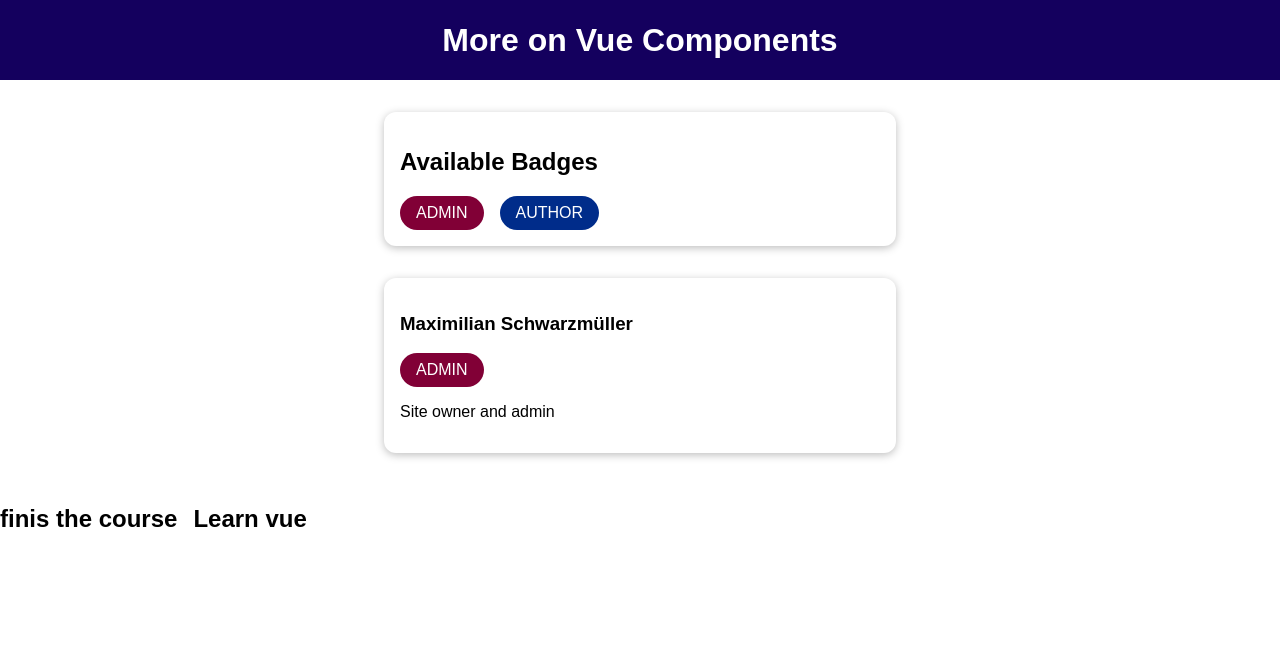
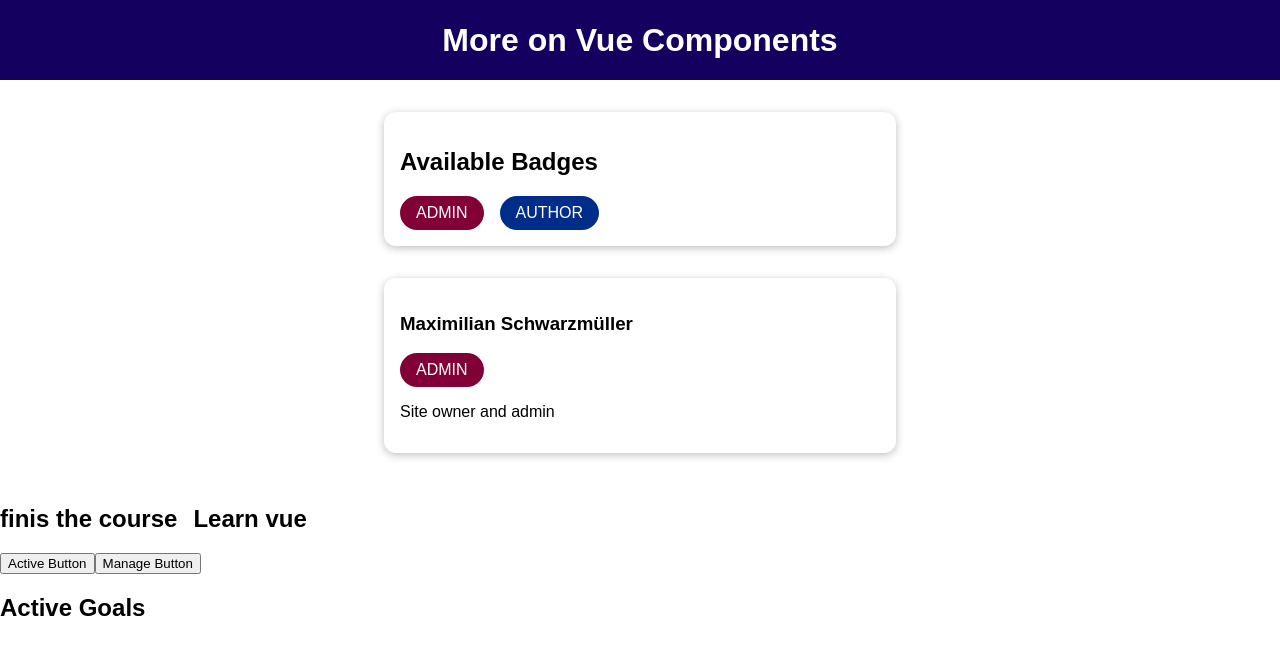
Before and after one commit to lemanfoetra/VUE-03-diving-deeper-into-component, a Vue app: page / in a window 1280 px wide. Shown: the top 654 px of the page. Built offline with nearby package versions, Linux system fonts and the light colour scheme.

Commit message:
[Dynamic Component] menampilkan komponen berdasarkan kondisi

```diff
--- a/src/App.vue
+++ b/src/App.vue
@@ -8,6 +8,12 @@
         <h2>{{ slotProps['item'] }}</h2>
       </template>
     </course-goal>
+
+    <button type="button" @click="setSelectedComponent('active-goals')">Active Button</button>
+    <button type="button" @click="setSelectedComponent('manage-goals')">Manage Button</button>
+    <!-- <active-goals></active-goals>
+    <manage-goals></manage-goals> -->
+    <component :is="selectedCompoenent == 'active-goals' ? 'active-goals' : 'manage-goals'"></component>
   </div>
 </template>
 
@@ -16,22 +22,32 @@ import TheHeader from './components/TheHeader.vue';
 import UserInfo from './components/UserInfo.vue'
 import BadgeList from './components/BadgeList.vue';
 import CourseGoal from './components/CourseGoals.vue'
+import ActiveGoals from './components/ActiveGoals.vue'
+import ManageGoals from './components/ManageGoals.vue'
 
 export default {
   components: {
     TheHeader,
     UserInfo,
     BadgeList,
-    CourseGoal
+    CourseGoal,
+    ActiveGoals,
+    ManageGoals,
   },
   data() {
     return {
+      selectedCompoenent: 'active-goals',
       activeUser: {
         name: 'Maximilian Schwarzmüller',
         description: 'Site owner and admin',
         role: 'admin',
       },
     };
+  },
+  methods: {
+    setSelectedComponent(comp) {
+      this.selectedCompoenent = comp;
+    }
   },
 };
 </script>
--- /dev/null
+++ b/src/components/ActiveGoals.vue
@@ -0,0 +1,8 @@
+<template>
+  <h2>Active Goals</h2>
+</template>
+
+<script>
+export default {
+};
+</script>
--- /dev/null
+++ b/src/components/ManageGoals.vue
@@ -0,0 +1,8 @@
+<template>
+  <h2>Manage Goals</h2>
+</template>
+
+<script>
+export default {
+};
+</script>
```
